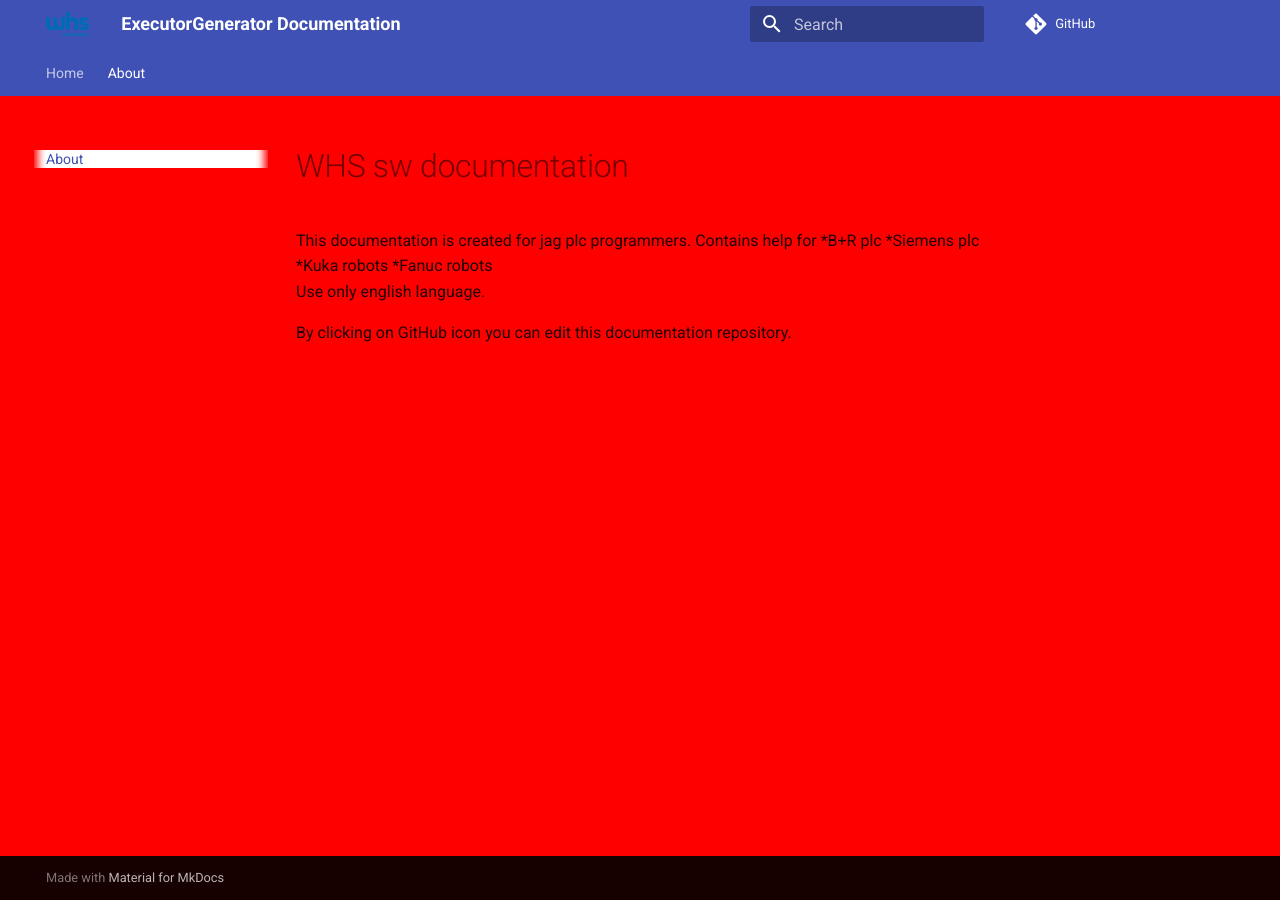
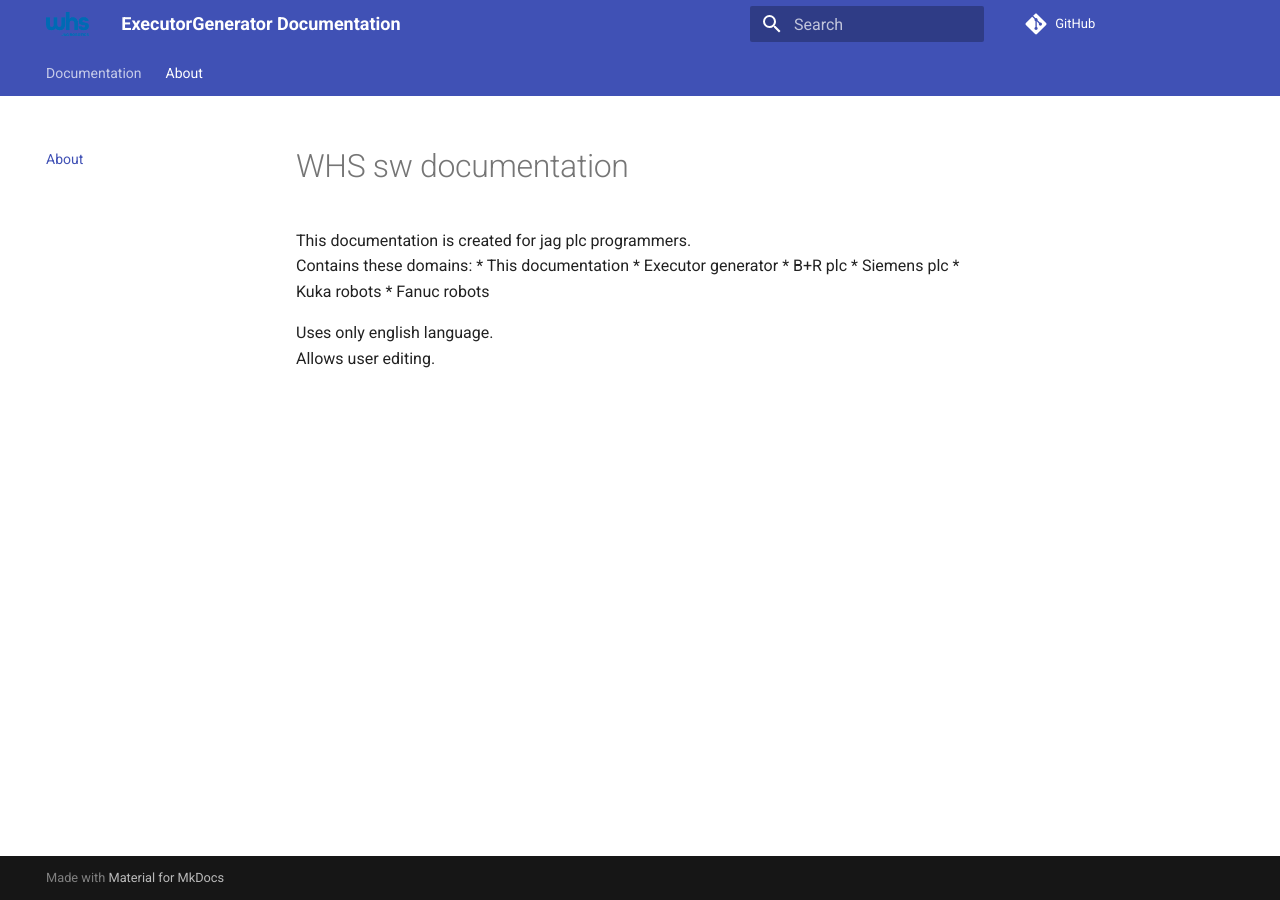
Before and after one commit to RT-whs/ExecutorGeneratorDocumentation, an MkDocs documentation site: the page built from docs/about.md, in a window 1280 px wide. Built offline with MkDocs 1.6.1 and Material for MkDocs 9.7.7, drawn with Linux system fonts in a browser that asks for light colours; comment, search, counter and statistics services are not loaded.

Commit message:
base struct

```diff
--- a/docs/about.md
+++ b/docs/about.md
@@ -1,11 +1,13 @@
 # WHS sw documentation
 This documentation is created for jag plc programmers.
-Contains help for
-*B+R plc
-*Siemens plc
-*Kuka robots
-*Fanuc robots
-<br>
-Use only english language.
+Contains these domains:
+* This documentation
+* Executor generator
+* B+R plc
+* Siemens plc
+* Kuka robots
+* Fanuc robots
 
-By clicking on GitHub icon you can edit this documentation repository.
+
+Uses only english language.
+Allows user editing.
--- a/docs/styles/custom.css
+++ b/docs/styles/custom.css
@@ -5,9 +5,5 @@
 
 /* Pokud chcete změnit barvu textu v hlavní navigaci */
 .md-nav__link {
-    color: #44779c;
+    color: #022742;
 }
-
-body {
-    background-color: red;
-}
--- a/mkdocs.yml
+++ b/mkdocs.yml
@@ -1,9 +1,6 @@
 site_name: ExecutorGenerator Documentation
 repo_url: https://github.com/RT-whs/ExecutorGeneratorDocumentation
 
-nav:
-  - Home: index.md
-  - About: about.md
 
 theme:
   #name: mkdocs
@@ -16,6 +13,9 @@ theme:
     - navigation.instant.prefetch
     - navigation.tracking
     - navigation.tabs
+    - search.suggest
+    - search.highlight
+    - content.tabs.link
 
 markdown_extensions:
   - codehilite
@@ -25,10 +25,10 @@ markdown_extensions:
   - toc:
       permalink: true
 
-# Pro nasazení na GitHub Pages
+# For deploying on GitHub pages
 plugins:
   - search
-  - minify:  # Optimalizace souborů HTML
+  - minify:  # Optimize HTML files
       minify_html: true
 
 # Optional: Custom CSS or JavaScript files
@@ -36,3 +36,8 @@ extra_css:
   - 'styles/custom.css'
 extra_javascript:
   - 'javascripts/custom.js'
+
+nav:
+  - Documentation:
+    - This documentation: docu/index.md
+  - About: about.md
```
Also changed, not shown: docs/docu/index.md (added, +7 -0 lines), docs/docu/instalation/localInstall.md (added, +2 -0 lines), docs/index.md (+1 -1 lines).
